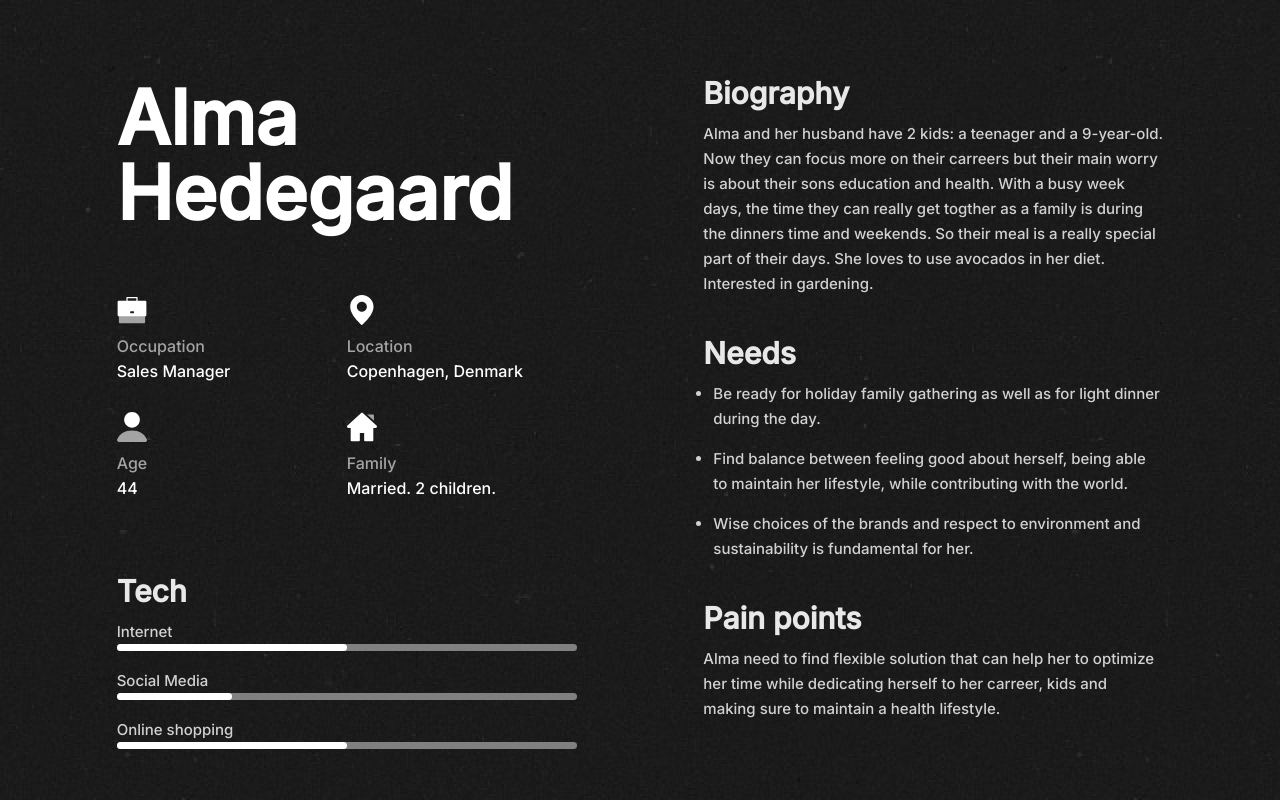
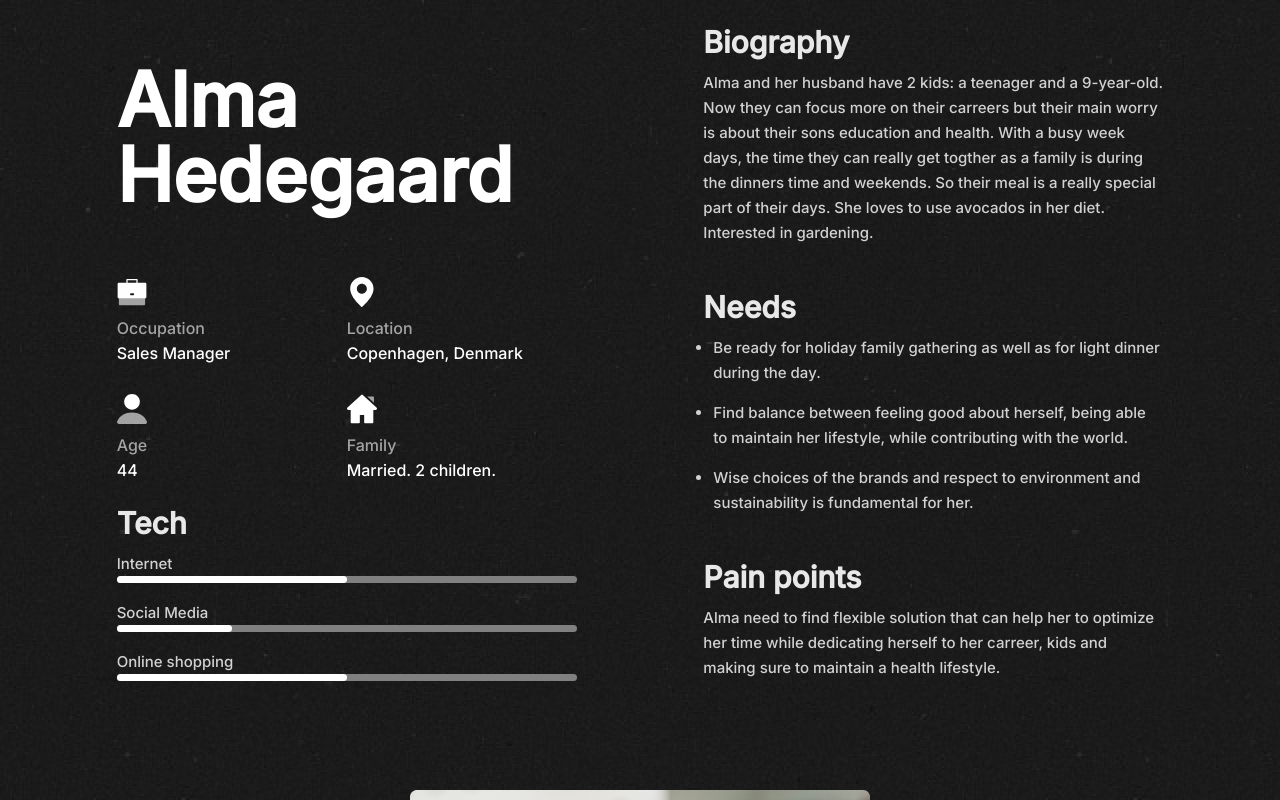
Before and after one commit to Diana1888/CV-card, a plain HTML site: page index.html in a window 1280 px wide. Shown: the top 800 px of the page. Drawn offline with Linux system fonts and the light colour scheme.

Commit message:
Update style.css

```diff
--- a/style.css
+++ b/style.css
@@ -4,25 +4,24 @@
 }
 
 body{
-   background: url('image/background.png');
+   background: url('/image/background.png');
    font-family: 'Inter', normal;
    color: white;
 }
 
 .container{
     display: flex;
-    justify-content: space-between;
     max-width: 1480px;
-    height: 100%;
-    margin: 50px auto;
+    height: 100vh;
+    margin: 0 auto;
     flex-wrap: wrap;
     justify-content: center;
+    align-items: center;
 }
 
 .column{
     display: flex;
     flex-direction: column;
-    align-self: center;
     max-width: 460px;
     padding: 30px 10px;
 }
@@ -50,7 +49,6 @@ opacity: 0.9;
     display: flex;
     justify-content: space-between;
     flex-wrap: wrap;
-    margin-bottom: 28px;
 }
 
 .info{
@@ -66,9 +64,6 @@ opacity: 0.9;
     line-height: 25px;
 }
 
-.tech{
-    margin-top: 50px;
-}
 .tech-title{
     margin-bottom: 15px;
 }
@@ -98,7 +93,7 @@ margin-bottom: 17px;
 }
 
 .bio{
-    margin-bottom: 45px;
+    margin-bottom: 50px;
 }
 
 .bio_text{
```
